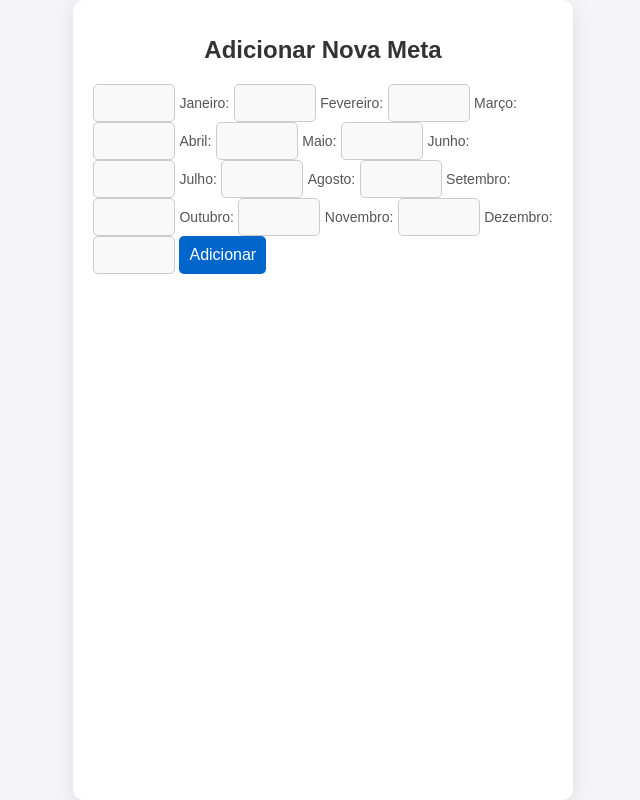
After one commit to usermaster2/controledemetas, a Flask app: page /addmetas.html in a window 1280 px wide. The commit adds this page. Shown: the whole page, without its empty margins (317-957 px from the left). Run offline with Flask 3, Linux system fonts and the light colour scheme.

Commit message:
adicionando novas paginas

```diff
--- a/app.py
+++ b/app.py
@@ -39,7 +39,6 @@ def tela_inicial():
 def cadastrar_usuarios():
     return render_template('cadastrar_usuarios.html')
 
-
 @app.route('/cadastrar', methods=['POST'])
 def cadastrar():
     data     = request.get_json()  # Captura os dados JSON enviados pelo front-end
@@ -53,6 +52,82 @@ def cadastrar():
     senha    = data.get('senha')
 
 
+
+
+  # Adicionar dados
+@app.route('/addmetas.html', methods=['GET', 'POST'])
+def addmetas():
+    if request.method == 'POST':
+        ano = request.form['ano']
+        janeiro = request.form['janeiro']
+        fevereiro = request.form['fevereiro']
+        marco = request.form['marco']
+        abril = request.form['abril']
+        maio = request.form['maio']
+        junho = request.form['junho']
+        julho = request.form['julho']
+        agosto = request.form['agosto']
+        setembro = request.form['setembro']
+        outubro = request.form['outubro']
+        novembro = request.form['novembro']
+        dezembro = request.form['dezembro']
+
+        conn = get_db_connection()
+        cursor = conn.cursor()
+        cursor.execute('''
+            INSERT INTO metas (ano, janeiro, fevereiro, marco, abril, maio, junho, julho, agosto, setembro, outubro, novembro, dezembro)
+            VALUES (?, ?, ?, ?, ?, ?, ?, ?, ?, ?, ?, ?, ?)
+        ''', (ano, janeiro, fevereiro, marco, abril, maio, junho, julho, agosto, setembro, outubro, novembro, dezembro))
+        conn.commit()
+        conn.close()
+        return redirect(url_for('addmetas'))
+
+    return render_template('addmetas.html')
+
+# Editar dados
+@app.route('/editarmetas/<int:id>', methods=['GET', 'POST'])
+def editarmetas(id):
+    conn = get_db_connection()
+    cursor = conn.cursor()
+    if request.method == 'POST':
+        ano = request.form['ano']
+        janeiro = request.form['janeiro']
+        fevereiro = request.form['fevereiro']
+        marco = request.form['marco']
+        abril = request.form['abril']
+        maio = request.form['maio']
+        junho = request.form['junho']
+        julho = request.form['julho']
+        agosto = request.form['agosto']
+        setembro = request.form['setembro']
+        outubro = request.form['outubro']
+        novembro = request.form['novembro']
+        dezembro = request.form['dezembro']
+
+        cursor.execute('''
+            UPDATE metas
+            SET ano = ?, janeiro = ?, fevereiro = ?, marco = ?, abril = ?, maio = ?, junho = ?, julho = ?, agosto = ?, setembro = ?, outubro = ?, novembro = ?, dezembro = ?
+            WHERE id = ?
+        ''', (ano, janeiro, fevereiro, marco, abril, maio, junho, julho, agosto, setembro, outubro, novembro, dezembro, id))
+        conn.commit()
+        conn.close()
+        return redirect(url_for('index'))
+
+    cursor.execute('SELECT * FROM metas WHERE id = ?', (id,))
+    meta = cursor.fetchone()
+    conn.close()
+    return render_template('editarmetas.html', meta=meta)
+
+
+    # Excluir dados
+@app.route('/delete/<int:id>', methods=['GET', 'POST'])
+def delete(id):
+    conn = get_db_connection()
+    cursor = conn.cursor()
+    cursor.execute('DELETE FROM metas WHERE id = ?', (id,))
+    conn.commit()
+    conn.close()
+    return redirect(url_for('index'))
 
 #  //////////////////////////////////////////////////
 
--- /dev/null
+++ b/static/css/addmetas.css
@@ -0,0 +1,88 @@
+/* Geral */
+body {
+    margin: 0;
+    padding: 0;
+    font-family: Arial, sans-serif;
+    background-color: #f4f4f9;
+    display: flex;
+    justify-content: center;
+    align-items: center;
+    height: 100vh;
+}
+
+/* Estilo do Card */
+.card {
+    background-color: #ffffff;
+    border-radius: 10px;
+    box-shadow: 0 4px 20px rgba(0, 0, 0, 0.1);
+    padding: 20px 20px;
+    width: 100%;
+    max-width: 500px;
+    box-sizing: border-box;
+    gap: 10px;
+    height: 100vh;
+}
+
+.card h1 {
+    text-align: center;
+    color: #333333;
+    margin-bottom: 20px;
+    font-size: 24px;
+    font-weight: bold;
+}
+
+/* Estilo do Formulário */
+form {
+    gap: 20px;
+    flex-wrap: wrap;
+    align-items: center;
+    justify-content: center;
+}
+
+form label {
+    font-size: 14px;
+    color: #555555;
+    margin-bottom: 5px;
+}
+
+form input[type="number"] {
+    width: 60px;
+    padding: 10px;
+    font-size: 14px;
+    border: 1px solid #cccccc;
+    border-radius: 5px;
+    background-color: #f9f9f9;
+    transition: border-color 0.3s ease;
+}
+
+form input[type="number"]:focus {
+    border-color: #0066cc;
+    outline: none;
+}
+
+/* Botão */
+form input[type="submit"] {
+    padding: 10px;
+    font-size: 16px;
+    color: #ffffff;
+    background-color: #0066cc;
+    border: none;
+    border-radius: 5px;
+    cursor: pointer;
+    transition: background-color 0.3s ease;
+}
+
+form input[type="submit"]:hover {
+    background-color: #004999;
+}
+
+/* Responsividade */
+@media (max-width: 768px) {
+    .card {
+        padding: 15px 20px;
+    }
+
+    .card h1 {
+        font-size: 20px;
+    }
+}
--- /dev/null
+++ b/templates/addmetas.html
@@ -0,0 +1,56 @@
+<!DOCTYPE html>
+<html lang="pt-br">
+<head>
+    <meta charset="UTF-8">
+    <meta name="viewport" content="width=device-width, initial-scale=1.0">
+    <title>Adicionar Meta</title>
+    <link rel="stylesheet" href="/static/css/addmetas.css">
+</head>
+<body>
+    <div class="card">
+        <h1>Adicionar Nova Meta</h1>
+        <form action="{{ url_for('addmetas') }}" method="POST">
+            <!-- <label for="ano">Ano:</label> -->
+            <input type="number" id="ano" name="ano"  required>
+
+            <label for="janeiro">Janeiro:</label>
+            <input type="number" id="janeiro" name="janeiro">
+
+            <label for="fevereiro">Fevereiro:</label>
+            <input type="number" id="fevereiro" name="fevereiro">
+
+            <label for="marco">Março:</label>
+            <input type="number" id="marco" name="marco">
+
+            <label for="abril">Abril:</label>
+            <input type="number" id="abril" name="abril">
+
+            <label for="maio">Maio:</label>
+            <input type="number" id="maio" name="maio">
+
+            <label for="junho">Junho:</label>
+            <input type="number" id="junho" name="junho">
+
+            <label for="julho">Julho:</label>
+            <input type="number" id="julho" name="julho">
+
+            <label for="agosto">Agosto:</label>
+            <input type="number" id="agosto" name="agosto">
+
+            <label for="setembro">Setembro:</label>
+            <input type="number" id="setembro" name="setembro">
+
+            <label for="outubro">Outubro:</label>
+            <input type="number" id="outubro" name="outubro">
+
+            <label for="novembro">Novembro:</label>
+            <input type="number" id="novembro" name="novembro">
+
+            <label for="dezembro">Dezembro:</label>
+            <input type="number" id="dezembro" name="dezembro">
+
+            <input type="submit" value="Adicionar">
+        </form>
+    </div>
+</body>
+</html>
--- a/templates/tela_inicial.html
+++ b/templates/tela_inicial.html
@@ -18,7 +18,7 @@
 
 
         <div class="container">
-            <a href="/cadastrar_metas">
+            <a href="/addmetas.html">
                 <div class="card">
                     <h2>Cadastro de metas</h2>
                     <p>Informar metas para meses e anos</p>
```
Also changed, not shown: templates/editarmetas.html (added, +27 -0 lines), templates/metas.html (added, +59 -0 lines).
